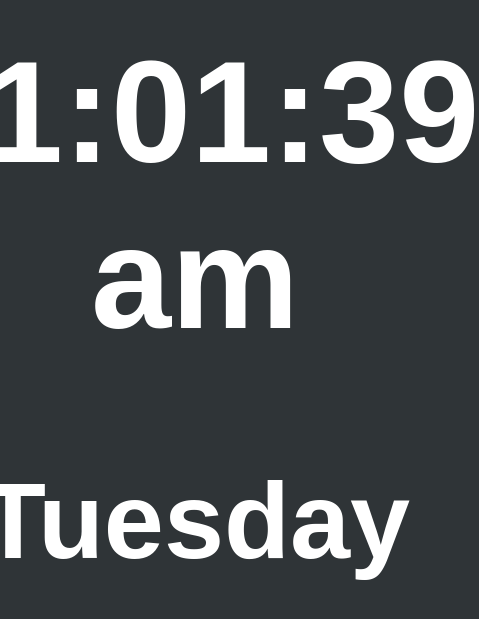
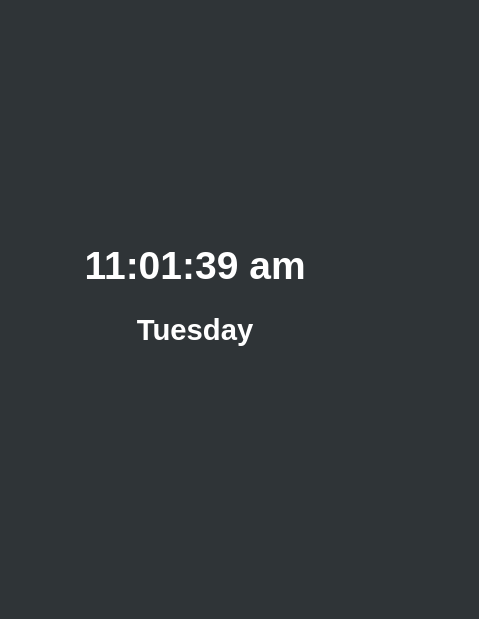
Before and after one commit to SophieBree/clock-widget, a plain HTML site: page index.html in a window 390 px wide. Shown: the part 127-746 px from the top of the page, 479 px wide, since content can reach past the window. Drawn offline with Linux system fonts and the light colour scheme.

Commit message:
made clock more responsive

```diff
--- a/style.css
+++ b/style.css
@@ -1,4 +1,5 @@
 body {
+    margin: 0;
     height: 100vh;
     display: flex;
     justify-content: center;
@@ -8,7 +9,7 @@ body {
 
 #clock {
     text-align: center;
-    font-size: 72px;
+    font-size: 5vw;
     font-family: Arial;
     color: white;
 }
```
